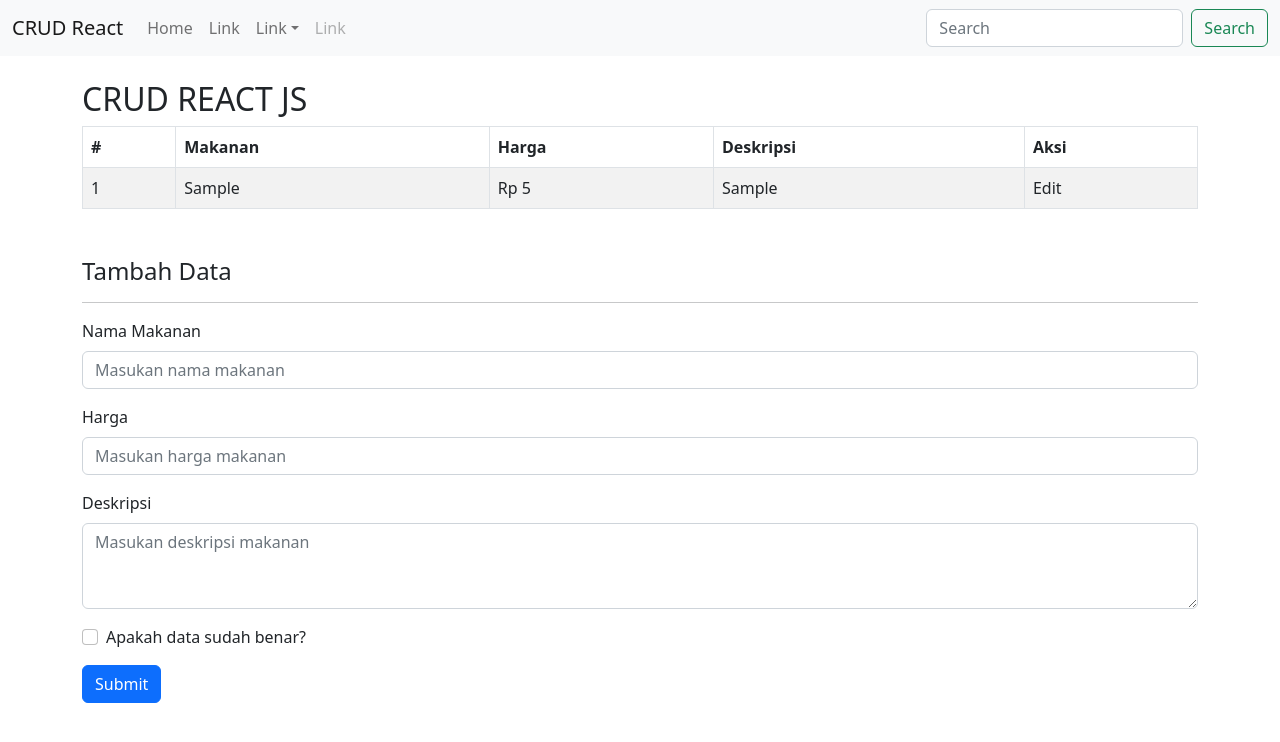
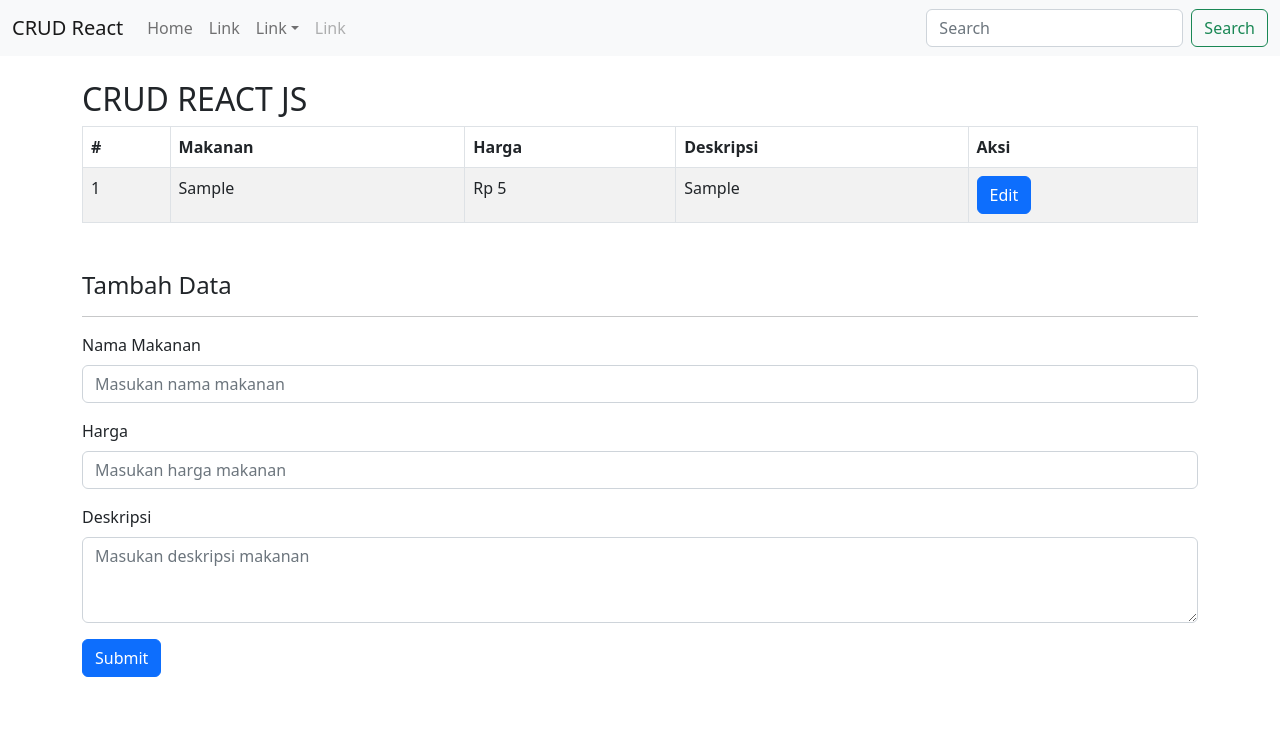
Before and after one commit to micodee/react-crud-temporary, a React (Create React App) app: page / in a window 1280 px wide. Both pictures are taken after typing "Sample", "5", "Sample" into the empty fields and a click on the button "Submit". Shown: the top 742 px of the page. Built offline with nearby package versions, Linux system fonts and the light colour scheme.

Commit message:
Edit data success

```diff
--- a/src/crud/Crud.js
+++ b/src/crud/Crud.js
@@ -26,7 +26,8 @@ export default class Crud extends Component {
   //   menghilangkan isian seperti reload
   handleSubmit = (event) => {
     event.preventDefault();
-    // console.log('halo everybody', this.state)
+    //submit edit data
+    if (this.state.id === "") {
       this.setState({
         makanans: [
           ...this.state.makanans,
@@ -38,13 +39,58 @@ export default class Crud extends Component {
           },
         ],
       });
+    } else {
+      const makananTidakDipilih = this.state.makanans
+        .filter((makanan) => makanan.id !== this.state.id)
+        .map((filterMakanan) => filterMakanan);
 
-    // membuat data menjadi kosong
+        this.setState({
+          makanans: [
+            ...makananTidakDipilih,
+            {
+              nama: this.state.nama,
+              harga: this.state.harga,
+              deskripsi: this.state.deskripsi,
+              id: this.state.makanans.length + 1,
+            },
+          ],
+        });
+    }
+    // tidak sama dengan !==
+
+    // submit add data
+    // this.setState({
+    //   makanans: [
+    //     ...this.state.makanans,
+    //     {
+    //       nama: this.state.nama,
+    //       harga: this.state.harga,
+    //       deskripsi: this.state.deskripsi,
+    //       id: this.state.makanans.length + 1,
+    //     },
+    //   ],
+    // });
+
+    // membuat data form menjadi kosong
     this.setState({
       nama: "",
       harga: "",
       deskripsi: "",
       id: "",
+    });
+  };
+
+  // get data edit yang dipilih
+  editData = (id) => {
+    const makananDipilih = this.state.makanans
+      .filter((makanan) => makanan.id === id)
+      .map((filterMakanan) => filterMakanan);
+
+    this.setState({
+      nama: makananDipilih[0].nama,
+      harga: makananDipilih[0].harga,
+      deskripsi: makananDipilih[0].deskripsi,
+      id: makananDipilih[0].id,
     });
   };
 
@@ -55,7 +101,7 @@ export default class Crud extends Component {
         <ListNavbar />
         <div className="container-sm mt-4">
           <h2>CRUD REACT JS</h2>
-          <ListTable makanans={this.state.makanans} />
+          <ListTable makanans={this.state.makanans} editData={this.editData} />
           <ListForm
             {...this.state}
             handleChange={this.handleChange}
--- a/src/crud/component/ListTable.js
+++ b/src/crud/component/ListTable.js
@@ -1,7 +1,7 @@
 import React from "react";
-import Table from "react-bootstrap/Table";
+import {Table,Button} from "react-bootstrap/";
 
-const ListTable = ({ makanans }) => {
+const ListTable = ({ makanans, editData }) => {
   return (
     <Table striped bordered hover>
       <thead>
@@ -16,12 +16,12 @@ const ListTable = ({ makanans }) => {
       <tbody>
         {makanans.map((makanan, index) => {
           return (
-            <tr>
+            <tr key={index}>
               <td>{index+1}</td>
               <td>{makanan.nama}</td>
               <td>Rp {makanan.harga}</td>
               <td>{makanan.deskripsi}</td>
-              <td>Edit</td>
+              <td><Button variant="primary" onClick={() => editData(makanan.id)}>Edit</Button></td>
             </tr>
           );
         })}
--- a/src/crud/component/ListTambahData.js
+++ b/src/crud/component/ListTambahData.js
@@ -32,9 +32,6 @@ const ListForm = ({nama, harga, deskripsi, handleChange, handleSubmit }) => {
               value={deskripsi} onChange={(event) => handleChange(event)}/>
             </Form.Group>
 
-            <Form.Group className="mb-3" controlId="formBasicCheckbox">
-              <Form.Check type="checkbox" label="Apakah data sudah benar?" />
-            </Form.Group>
             <Button variant="primary" type="submit">
               Submit
             </Button>
```
Lines whose indentation alone changed are shown as unchanged.
